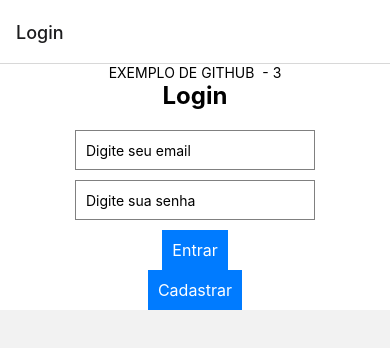
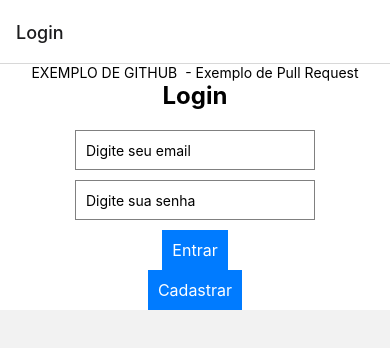
Before and after one commit to ronan16/aula-firebase, a React Native app: screen /Login in a window 390 px wide. Shown: the top 348 px of the page. Built offline with nearby package versions, Linux system fonts and the light colour scheme.

Commit message:
exemp pull request

```diff
--- a/src/pages/Login/Login.jsx
+++ b/src/pages/Login/Login.jsx
@@ -27,7 +27,7 @@ export default function Login({ navigation }) {
 
     return (
         <View style={styles.container}>
-            <Text>EXEMPLO DE GITHUB  - 3</Text>
+            <Text>EXEMPLO DE GITHUB  - Exemplo de Pull Request</Text>
             <Text style={styles.titulo}>Login</Text>
             <TextInput
                 style={styles.entradaTexto}
```
